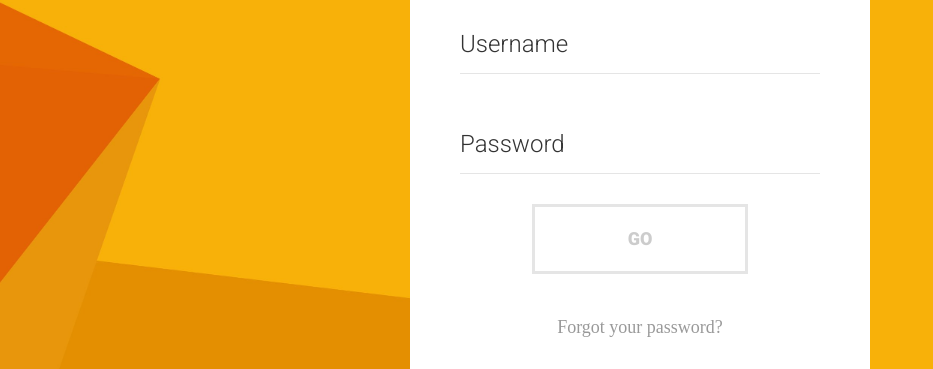
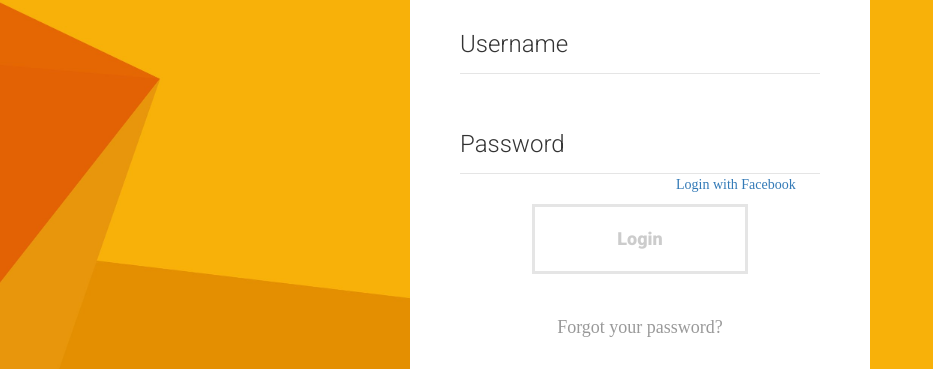
Before and after one commit to Anupam-dagar/Portfolio-Generator, a Django app: template portfolio/templates/registration/login.html in a window 1280 px wide. Shown: the part 232-601 px from the top of the page, without its empty margins (0-933 px from the left). Run offline with Django 3.2, Linux system fonts and the light colour scheme; the template is opened without the code that fills it, so the values that code supplies are empty, except form fields; tables that the repository leaves empty hold one stand-in row (values such as "Sample post"); form fields are guessed from the names that the template uses; some libraries are stand-ins or nearby versions.

Commit message:
added facebook oauth

```diff
--- a/myproject/urls.py
+++ b/myproject/urls.py
@@ -19,4 +19,5 @@ urlpatterns = [
 	url(r'', include('portfolio.urls')),
     url(r'^adminsitehnox/', admin.site.urls),
     url(r'^accounts/', include('registration.backends.hmac.urls')),
+    url(r'^oauth/', include('social_django.urls', namespace='social')),
 ]
--- a/portfolio/templates/registration/login.html
+++ b/portfolio/templates/registration/login.html
@@ -93,10 +93,11 @@
 
       <div class="button login">
   <input class="form-control" type="hidden" name="next" value="{{ next }}"/>
-         <button type="submit" name="submit" value="{% trans 'Log in' %}"><span>GO</span> <i class="fa fa-check"></i></button>
+         <button type="submit" name="submit" value="{% trans 'Log in' %}"><span>Login</span> <i class="fa fa-check"></i></button>
       </div>
 
 </form>
+<a href="{% url 'social:begin' 'facebook' %}">Login with Facebook</a>
       <a href="{% url 'auth_password_reset' %}" class="pass-forgot">Forgot your password?</a>
    </div>
 
```
Also changed, not shown: db.sqlite3 (deleted), 1 other file.
